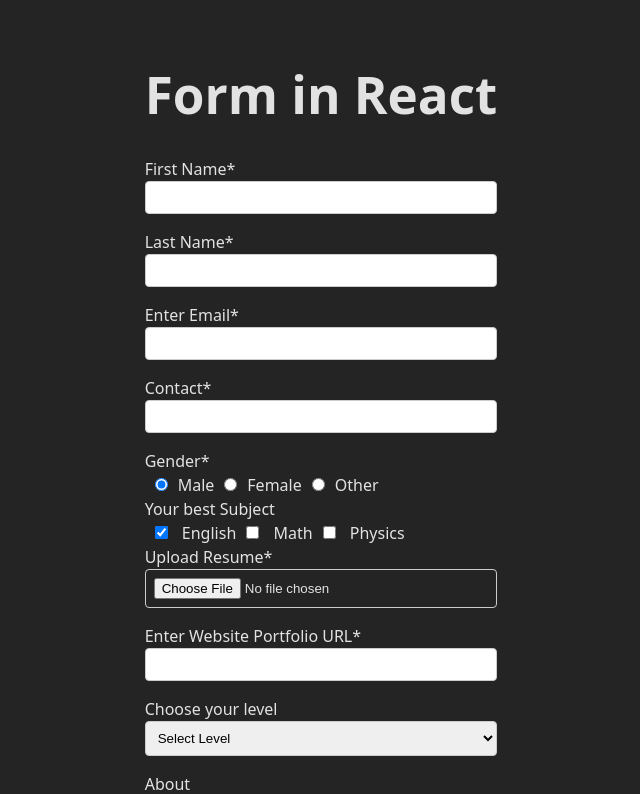
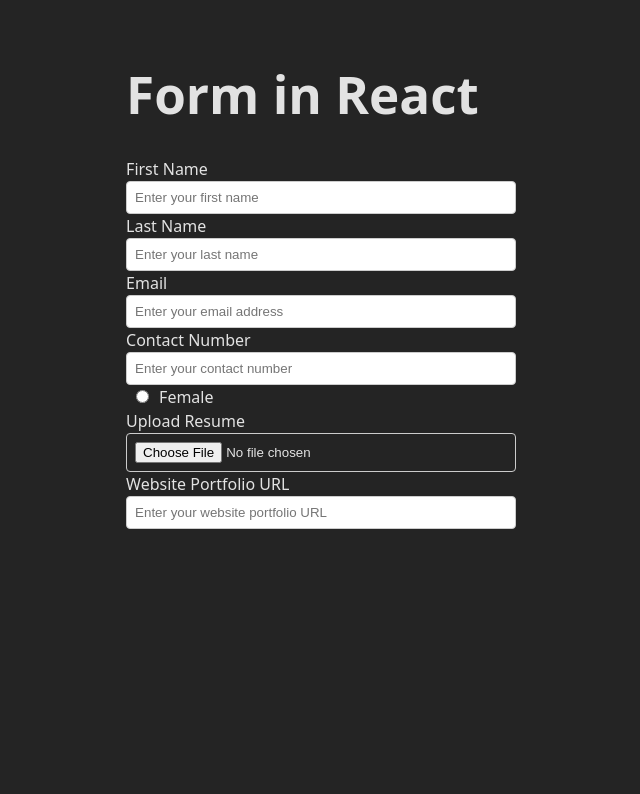
Before and after one commit to frances-joffany-navarro/form-in-react, a React (Vite) app: page / in a window 1280 px wide. Shown: the top 794 px of the page, without its empty margins (319-959 px from the left). Built offline with nearby package versions, Linux system fonts and the light colour scheme.

Commit message:
apply reusable component

```diff
--- a/src/App.jsx
+++ b/src/App.jsx
@@ -1,13 +1,14 @@
 //import { useState } from 'react'
-import { useState } from 'react'
+//import { useState } from 'react'
 import './App.css'
 import { Form } from './Form'
+
 
 function App() {
   return (
     <>
       <h1>Form in React</h1>
-      <PersonalInfoForm />
+      {/* <PersonalInfoForm /> */}
       <Form />
     </>
   )
--- /dev/null
+++ b/src/Form.jsx
@@ -0,0 +1,28 @@
+import { Input } from './components/Input';
+import { useState } from 'react'
+
+export function Form() {
+  const [personalData, setPersonalData] = useState([]);
+  //console.log(personalData);
+  const [firstName, setFirstName] = useState('');
+  const [lastName, setLastName] = useState('');
+  const [email, setEmail] = useState('');
+  const [contact, setContact] = useState('');
+  const [gender, setGender] = useState('male');
+  const [bestSubject, setBestSubject] = useState({ "english": true, "math": false, "physics": false });
+  const [resumeUpload, setResumeUpload] = useState('');
+  const [websitePortfolioUrl, setWebsitePortfolioUrl] = useState('');
+  const [level, setLevel] = useState('');
+  const [about, setAbout] = useState('');
+
+  return (
+    <form>
+      <Input label="First Name" type="text" id="firstName" value={firstName} placeholder="Enter your first name" isRequired={true} />
+      <Input label="Last Name" type="text" id="lastName" value={lastName} placeholder="Enter your last name" isRequired={true} />
+      <Input label="Email" type="email" id="email" value={email} placeholder="Enter your email address" isRequired={true} />
+      <Input label="Contact Number" type="tel" id="contactNumber" value={contact} placeholder="Enter your contact number" isRequired={true} />
+      <Input label="Female" type="radio" id="female" name="gender" value="female" />
+      <Input label="Upload Resume" type="file" id="resumeUpload" value={resumeUpload} isRequired={true} />
+      <Input label="Website Portfolio URL" type="url" id="websitePortfolioUrl" value={websitePortfolioUrl} placeholder="Enter your website portfolio URL" isRequired={true} />
+    </form>)
+};
--- a/src/components/Input.jsx
+++ b/src/components/Input.jsx
@@ -6,8 +6,19 @@ import { useFormContext } from 'react-hook-form'
 import { AnimatePresence, motion } from 'framer-motion'
 import { MdError } from 'react-icons/md' */
 
-export const Input = ({}) => {
-  return <div>input!</div>
+export const Input = ({ label, type, id, name, value, placeholder, isRequired }) => {
+  return <div>
+    {type === 'radio' ?
+      <>
+        <input className={name} type={type} id={id} name={name} value={value} placeholder={placeholder} required={isRequired} />
+        <label htmlFor={name}>{label}</label>
+      </> : <>
+        <label htmlFor={name}>{label}</label>
+        <input type={type} id={id} name={name} value={value} placeholder={placeholder} required={isRequired} />
+      </>
+    }
+
+  </div>
 }
 
 /* const InputError = () => {
```
